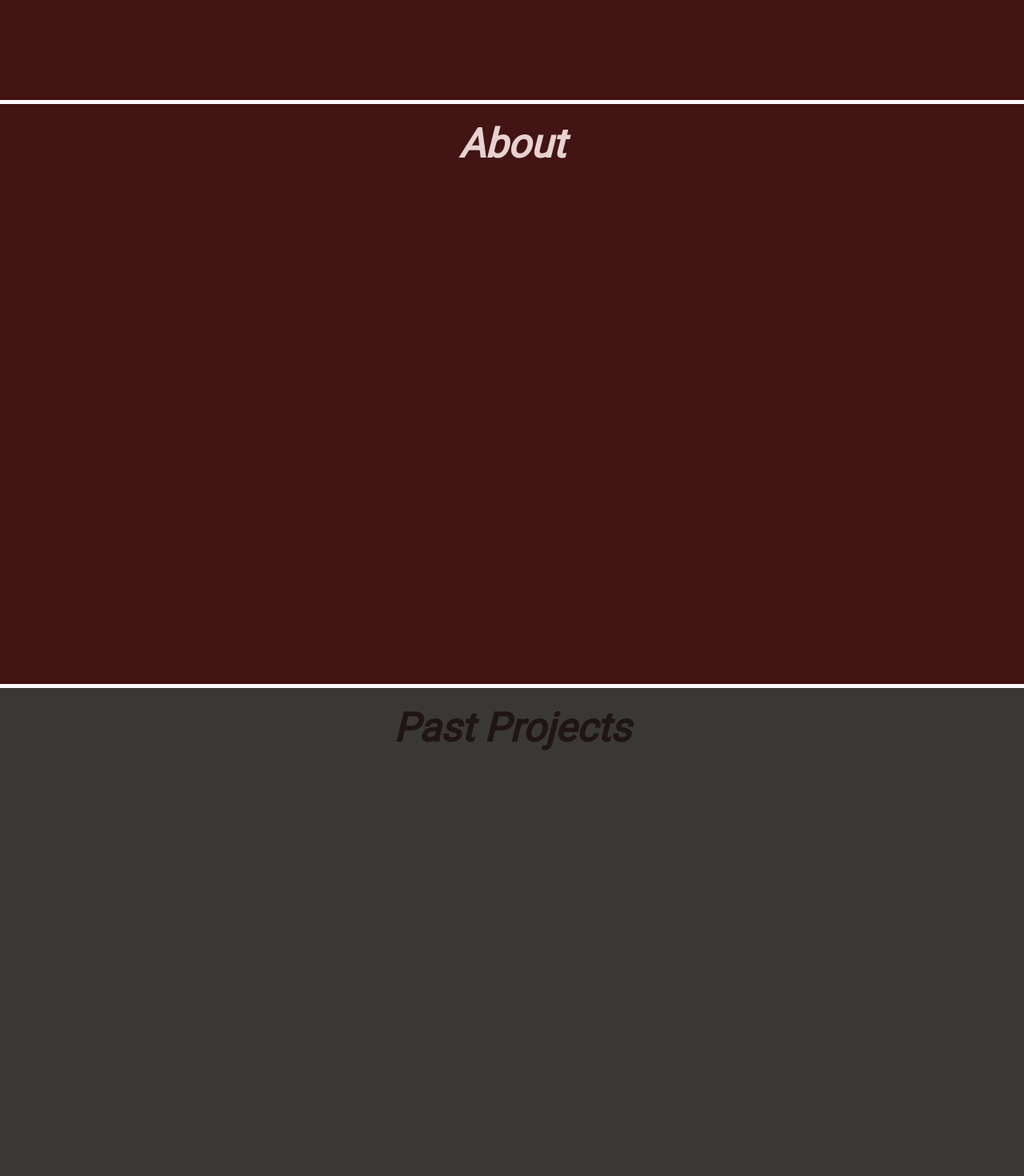
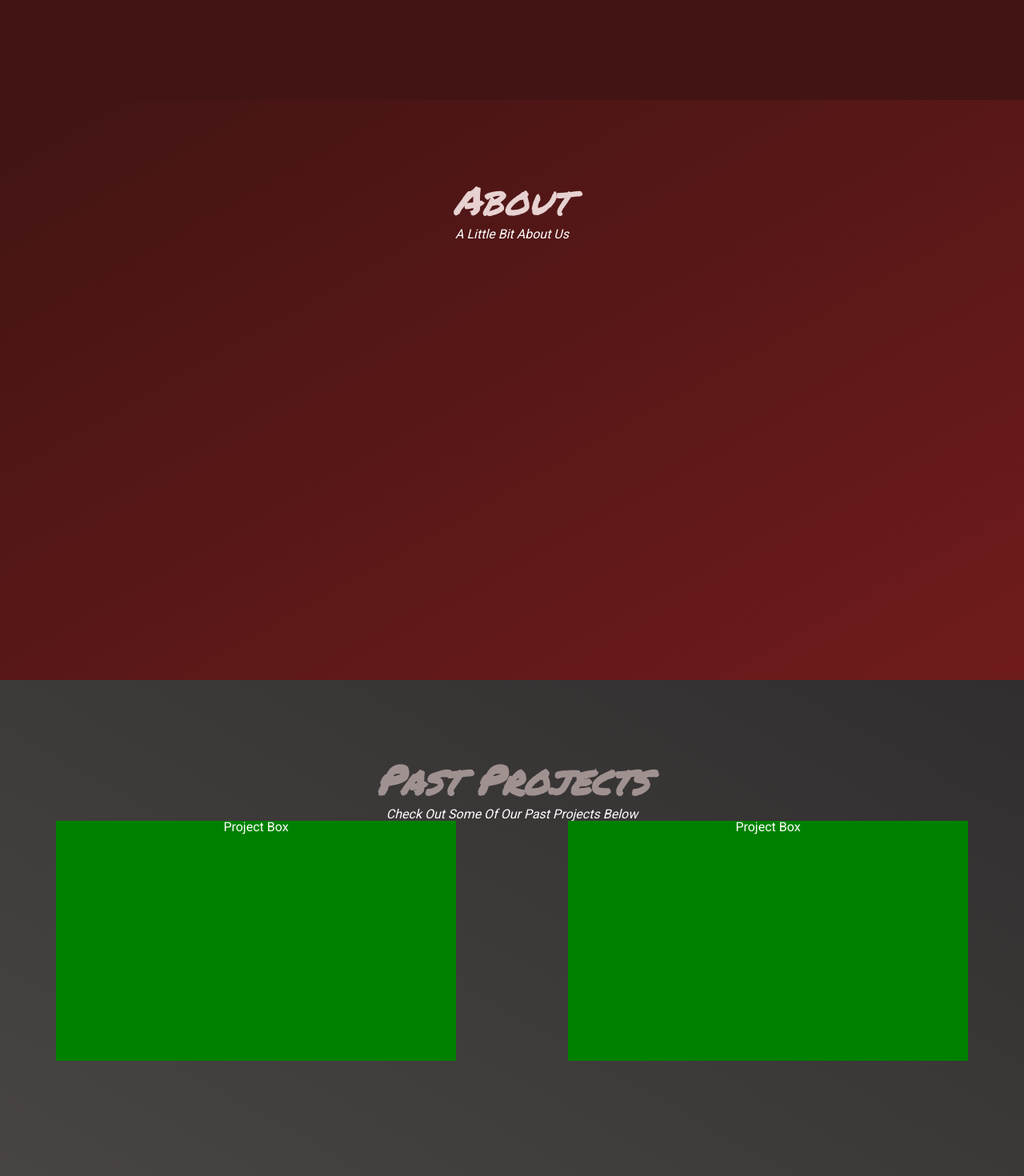
Before and after one commit to HavocPigeon/RowleyPlumbingInc, a React (Create React App) app: page / in a window 1280 px wide. Shown: the part 680-2150 px from the top of the page at 80% size. Built offline with nearby package versions, Linux system fonts and the light colour scheme.

Commit message:
added project boxes

```diff
--- a/src/components/about.js
+++ b/src/components/about.js
@@ -8,6 +8,9 @@ const About = () => {
             <div className="abouttitle">
                 About
             </div>
+            <div className="abouttitledescr">
+                A Little Bit About Us
+            </div>
         </div>
     );
 };
--- a/src/components/projects.js
+++ b/src/components/projects.js
@@ -1,5 +1,6 @@
 import React from 'react';
 import '../css/projects.css';
+import Projectbox from './sub-components/projectbox.js';
 
 const Projects = () => {
     return (
@@ -8,6 +9,15 @@ const Projects = () => {
             <div className="projecttitle">
                 Past Projects
             </div>
+            <div className="projecttitledescr">
+                Check Out Some Of Our Past Projects Below
+            </div>
+            <div className="projectscontainer">
+                <div className="projectboxblockone">
+                    <Projectbox />
+                    <Projectbox reversed={true}/>
+                </div>
+            </div>
         </div>
     );
 };
--- /dev/null
+++ b/src/components/sub-components/projectbox.js
@@ -0,0 +1,17 @@
+import React from 'react';
+import '../../css/sub-components/projectbox.css';
+
+//styles
+const revDiv = {
+    backgroundColor: 'green'
+}
+
+const Projectbox = () => {
+    return (
+        <div style={revDiv} className="projectboxmain">
+                Project Box
+        </div>
+    );
+};
+
+export default Projectbox;
--- a/src/css/about.css
+++ b/src/css/about.css
@@ -1,7 +1,6 @@
 .aboutmain {
-    height: calc(100vh - 75px);
-    background-color: rgb(66, 20, 20);
-    border-bottom: solid 5px white;
+    min-height: calc(100vh - 75px);
+    background-image: linear-gradient(to top left,  rgb(112, 27, 27), rgb(66, 20, 20));
     color: white;
     position: relative;
     z-index: 1;
@@ -13,8 +12,12 @@
 }
 .abouttitle {
     font-size: 50px;
-    padding-top: 25px;
-    font-weight: 700;
+    padding-top: 100px;
     color: rgb(231, 209, 209);
     font-style: italic;
+    font-family: 'Permanent Marker';
 }
+.abouttitledescr {
+    padding-top: 10px;
+    font-style: italic;
+}
--- a/src/css/contact.css
+++ b/src/css/contact.css
@@ -1,8 +1,8 @@
 .contactmain {
     height: 275px;
     color: black;
-    background-color: rgb(66, 20, 20);
     width: 100%;
+    background-image: linear-gradient(to top left,  rgb(138, 41, 41), rgb(66, 20, 20));
     position: relative;
 }
 .contactbox {
@@ -10,7 +10,7 @@
     height: 175px;
     width: calc(100% - 100px);
     border: solid 5px rgb(109, 27, 27);
-    background-color: rgb(170, 48, 48);
+    background-image: linear-gradient(to bottom left, rgb(170, 48, 48), rgb(211, 52, 52));
     color: rgb(231, 209, 209);
     font-style: italic;
     font-family: 'Roboto';
--- a/src/css/landing.css
+++ b/src/css/landing.css
@@ -4,7 +4,6 @@
     justify-content: center;
     align-items: center;
     min-height: calc(100vh - 125px);
-    border-bottom: solid 5px white;
 }
 .rpititle {
     font-family: 'Mr Dafoe', cursive;
--- a/src/css/projects.css
+++ b/src/css/projects.css
@@ -1,7 +1,7 @@
 .projectsmain {
-    height: calc(100vh - 75px);
+    min-height: calc(100vh - 75px);
     background-color: rgb(58, 55, 55);
-    border-bottom: solid 5px white;
+    background-image: linear-gradient(to bottom left, rgb(48, 46, 46), rgb(75, 70, 70));
     color: white;
     z-index: 1;
     position: relative;
@@ -13,7 +13,16 @@
 .projecttitle {
     font-size: 50px;
     font-weight: 700;
-    padding-top: 25px;
-    color: rgb(31, 21, 21);
+    padding-top: 100px;
+    color: rgb(160, 145, 145);
+    font-style: italic;
+    font-family: 'Permanent Marker';
+}
+.projecttitledescr {
+    padding-top: 10px;
     font-style: italic;
 }
+.projectboxblockone {
+    display: flex;
+    justify-content: space-around;
+}
--- /dev/null
+++ b/src/css/sub-components/projectbox.css
@@ -0,0 +1,5 @@
+.projectboxmain {
+    height: 300px;
+    width: 500px;
+    background-color: blue;
+}
```
Also changed, not shown: src/components/sub-components/projectboxreversed.js (added, +12 -0 lines), src/App.css (line endings or trailing spaces), src/Images/Final Logo.jpg.
